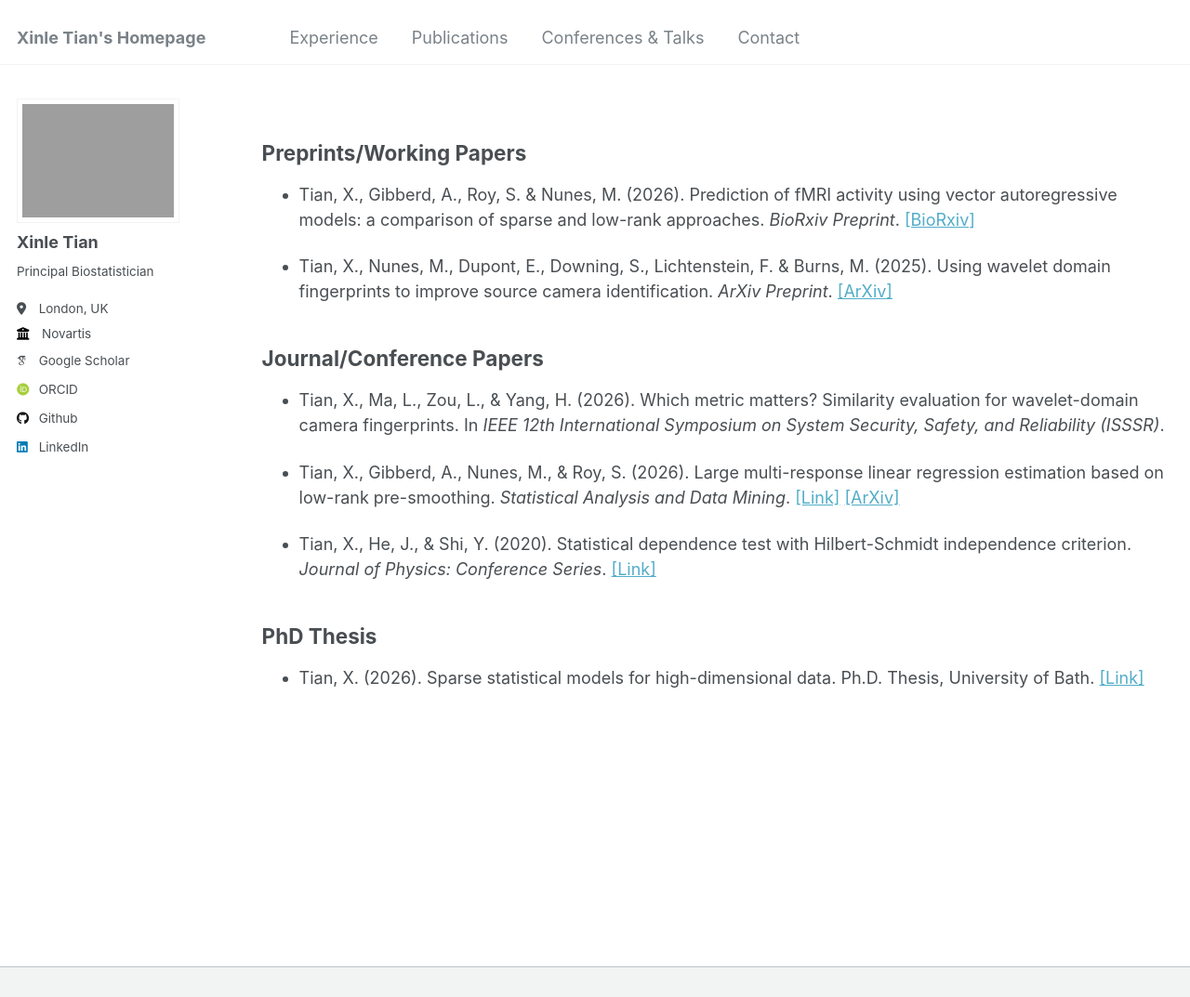
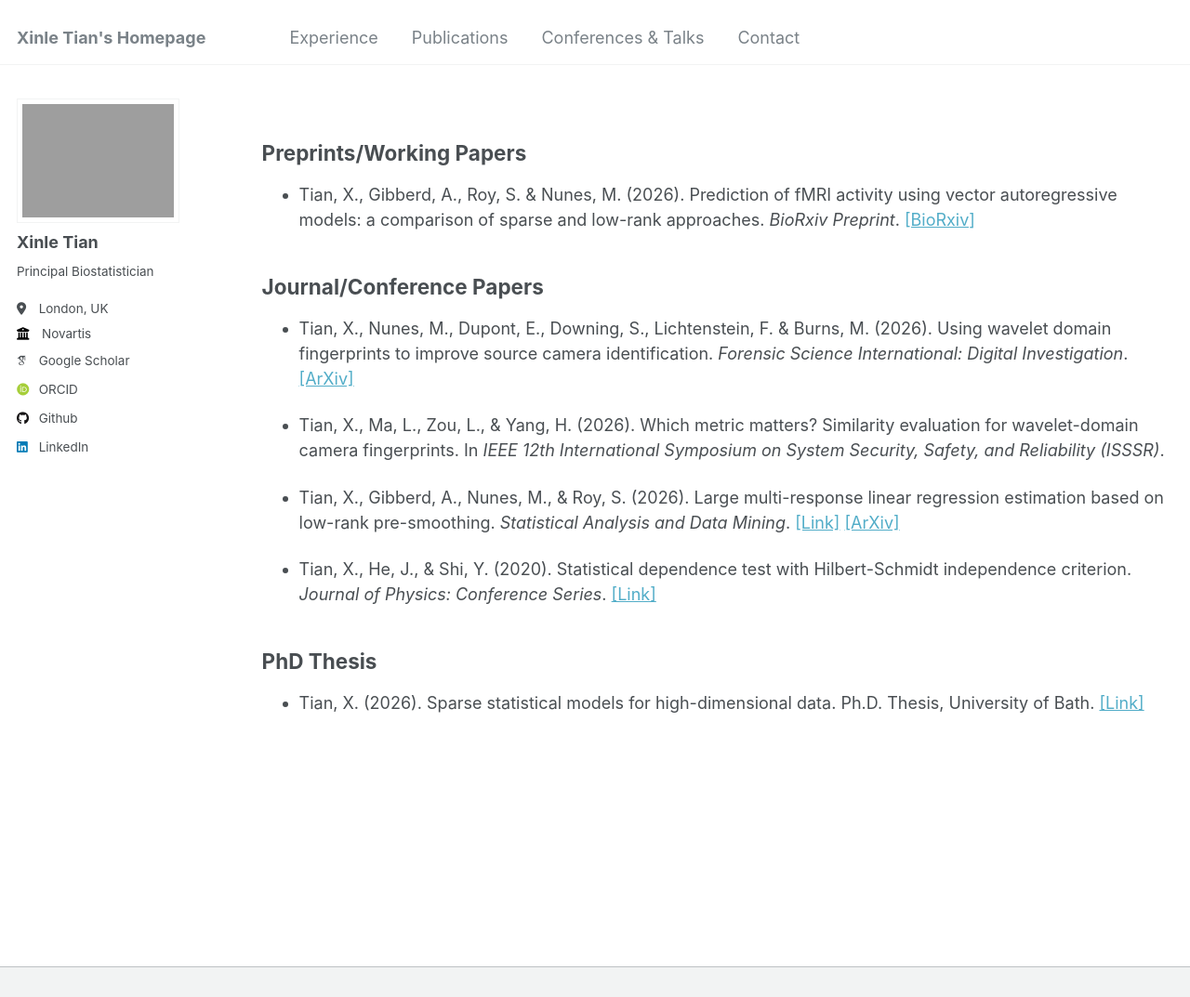
Before and after one commit to xinlet/xinlet.github.io, a Jekyll site: the page built from _pages/publications.md, in a window 1280 px wide and 1213 px high, cut to the strip 0-1073 px from the top of the window. Shown: the whole strip at 93% size. Built offline with Jekyll 4.4.1, drawn with Linux system fonts in a browser that asks for light colours; some web fonts are replaced.

Commit message:
Update publications.md

```diff
--- a/_pages/publications.md
+++ b/_pages/publications.md
@@ -11,9 +11,9 @@ author_profile: true
 
 * Tian, X., Gibberd, A., Roy, S. & Nunes, M. (2026). Prediction of fMRI activity using vector autoregressive models: a comparison of sparse and low-rank approaches. *BioRxiv Preprint*. [[BioRxiv]](https://www.biorxiv.org/content/10.64898/2026.06.11.731556v1.abstract)
 
-* Tian, X., Nunes, M., Dupont, E., Downing, S., Lichtenstein, F. & Burns, M. (2025). Using wavelet domain fingerprints to improve source camera identification. *ArXiv Preprint*. [[ArXiv]](https://arxiv.org/abs/2507.01712)
+## Journal/Conference Papers
+* Tian, X., Nunes, M., Dupont, E., Downing, S., Lichtenstein, F. & Burns, M. (2026). Using wavelet domain fingerprints to improve source camera identification. *Forensic Science International: Digital Investigation*. [[ArXiv]](https://arxiv.org/abs/2507.01712)
 
-## Journal/Conference Papers
 * Tian, X., Ma, L., Zou, L., & Yang, H. (2026). Which metric matters? Similarity evaluation for wavelet-domain camera fingerprints. In *IEEE 12th International Symposium on System Security, Safety, and Reliability (ISSSR)*.
 
 * Tian, X., Gibberd, A., Nunes, M., & Roy, S. (2026). Large multi-response linear regression estimation based on low-rank pre-smoothing. *Statistical Analysis and Data Mining*. [[Link]](https://onlinelibrary.wiley.com/doi/10.1002/sam.70072) [[ArXiv]](https://arxiv.org/abs/2411.18334)
```
